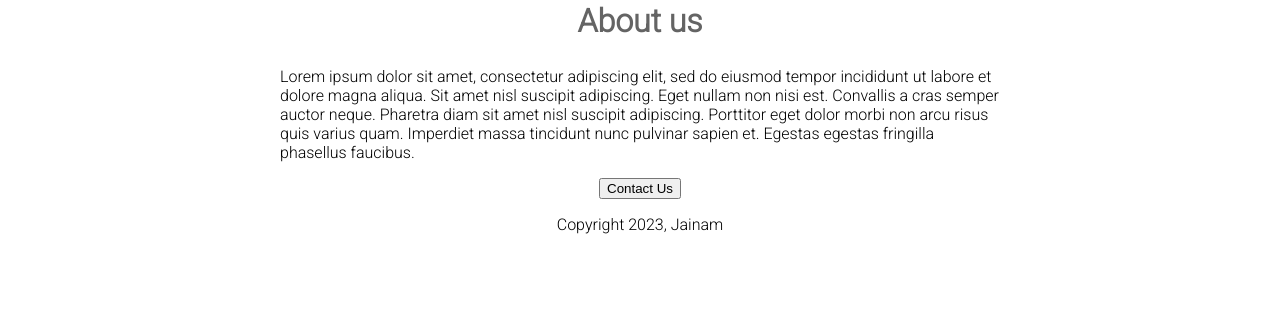
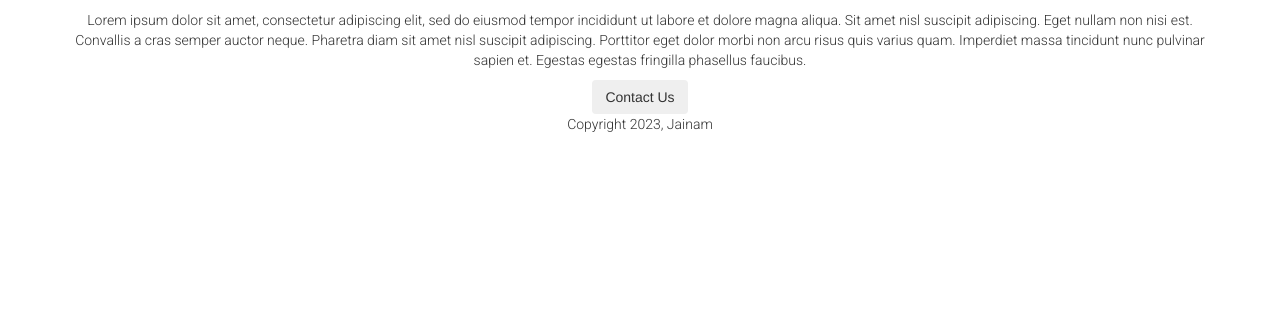
Before and after one commit to jainam12345/Python_Web, a Flask app: page / in a window 1280 px wide. Shown: the part 489-800 px from the top of the page. Run offline with Flask 2, Linux system fonts and the light colour scheme.

Commit message:
style changes

```diff
--- a/templates/index.html
+++ b/templates/index.html
@@ -3,6 +3,7 @@
   <head>
     <title>Flask Web App</title>
     <link href="https://fonts.googleapis.com/css2?family=Roboto:wght@300&display=swap" rel="stylesheet">
+<link rel="stylesheet" href="https://cdn.jsdelivr.net/npm/bootstrap@3.4.1/dist/css/bootstrap.min.css" integrity="sha384-HSMxcRTRxnN+Bdg0JdbxYKrThecOKuH5zCYotlSAcp1+c8xmyTe9GYg1l9a69psu" crossorigin="anonymous">
     <style>
       h1 {
         font-size: 40px;
@@ -33,17 +34,17 @@
     </style>
   </head>
   <body>
-    <div id="container">
-    <h1>Future Careers</h1>
+    <div class="container">
+    <h1 class="text-center display-2">Future Careers</h1>
     <img id = "banner" src = "https://images.unsplash.com/photo-1494178270175-e96de2971df9?ixlib=rb-4.0.3&ixid=MnwxMjA3fDB8MHxwaG90by1wYWdlfHx8fGVufDB8fHx8&auto=format&fit=crop&w=1380&q=80">
-    <h2>
+    <h2 class="text-center">
       About us
     </h2>
-    <p>
+    <p class="text-center">
       Lorem ipsum dolor sit amet, consectetur adipiscing elit, sed do eiusmod tempor incididunt ut labore et dolore magna aliqua. Sit amet nisl suscipit adipiscing. Eget nullam non nisi est. Convallis a cras semper auctor neque. Pharetra diam sit amet nisl suscipit adipiscing. Porttitor eget dolor morbi non arcu risus quis varius quam. Imperdiet massa tincidunt nunc pulvinar sapien et. Egestas egestas fringilla phasellus faucibus.
     </p>
       <div style="text-align:center;">
-        <button>Contact Us</button>
+        <button type="button" class="btn btn-secondary">Contact Us</button>
         <p>Copyright 2023, Jainam</p>
       </div>
     </div>
```
